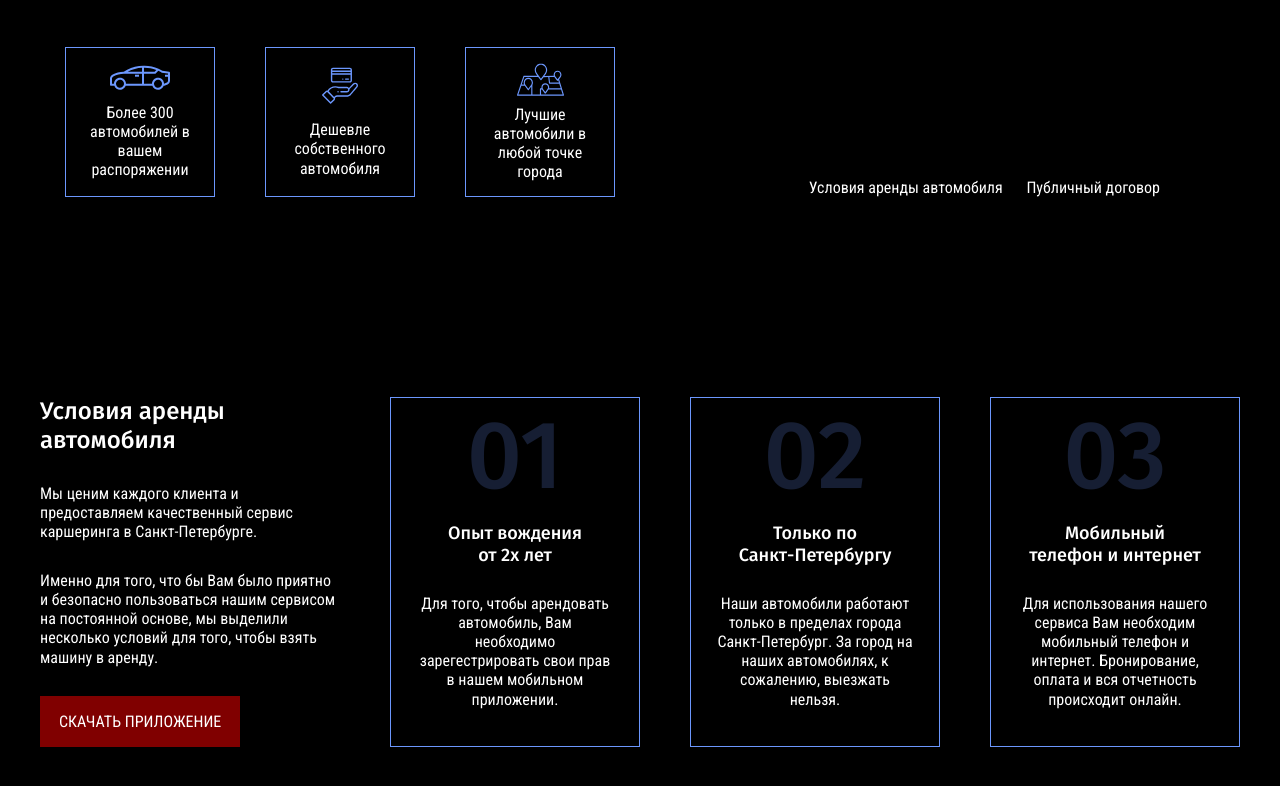
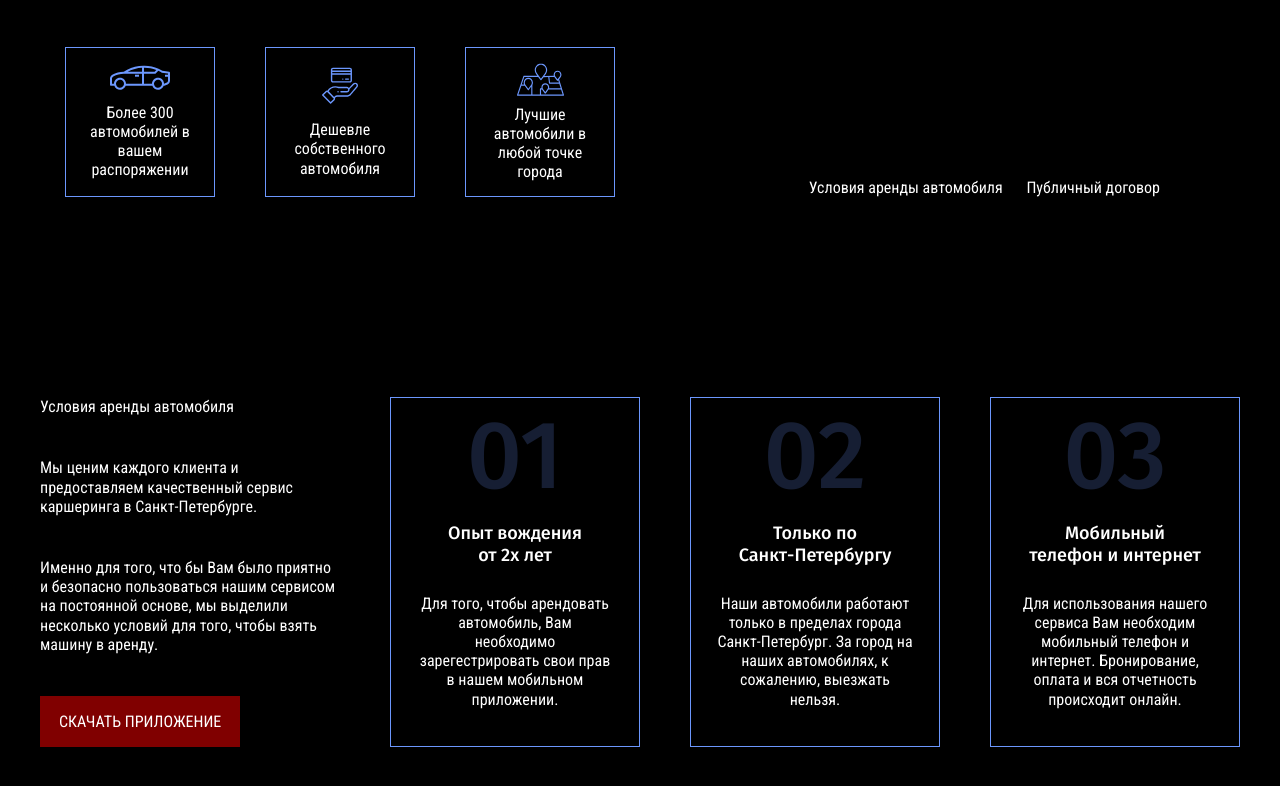
Before and after one commit to TeyaLir/Car-sharing, a plain HTML site: page index.html in a window 1280 px wide. Shown: the part 592-1378 px from the top of the page. Drawn offline with nearby package versions, Linux system fonts and the light colour scheme.

```diff
--- a/scss/blocks/_rent.scss
+++ b/scss/blocks/_rent.scss
@@ -14,12 +14,6 @@
   flex-direction: column;
   justify-content: space-between;
   align-items: flex-start;
-}
-
-.rent__title {
-  font-family: $fontTitle;
-  font-weight: 500;
-  font-size: 24px;
 }
 
 .rent__item {
```
Also changed, not shown: css/style.css.
